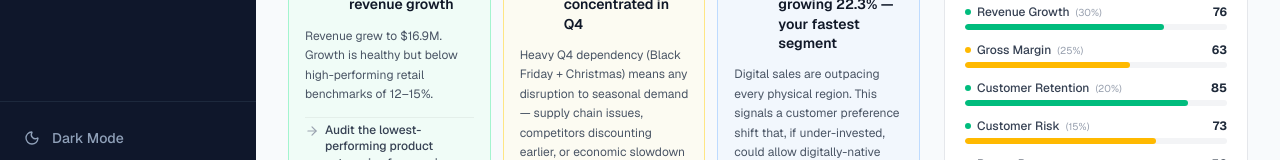
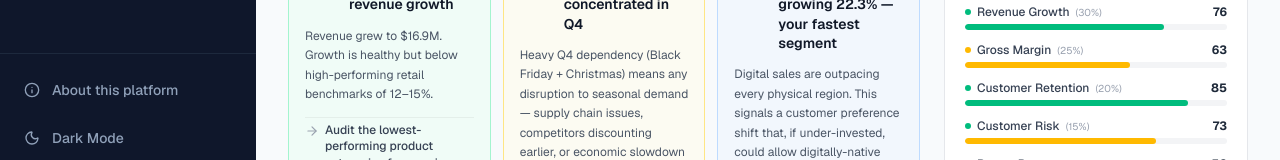
Before and after one commit to FabjanElezi/fetech-analytics, a Next.js app: page / in a window 1280 px wide. Shown: the part 538-698 px from the top of the page. Built offline with nearby package versions, Linux system fonts and the light colour scheme; no server answers.

Commit message:
revert: restore About this platform link in sidebar footer

```diff
--- a/src/components/layout/Sidebar.tsx
+++ b/src/components/layout/Sidebar.tsx
@@ -15,6 +15,7 @@ import {
   X,
   Sun,
   Moon,
+  Info,
   Mail,
   Globe,
 } from "lucide-react";
@@ -205,6 +206,16 @@ export default function Sidebar() {
 
         {/* Footer: about link + dark mode toggle + user widget */}
         <div className="px-3 py-4 border-t border-slate-800 space-y-2">
+          {/* About / Landing page link */}
+          <Link
+            href="/landing"
+            onClick={close}
+            className="w-full flex items-center gap-3 px-3 py-2.5 rounded-lg text-slate-400 hover:bg-slate-800 hover:text-slate-100 transition-colors text-sm font-medium"
+          >
+            <Info className="h-4 w-4 shrink-0" />
+            About this platform
+          </Link>
+
           {/* Dark mode toggle */}
           <button
             onClick={toggleTheme}
```
